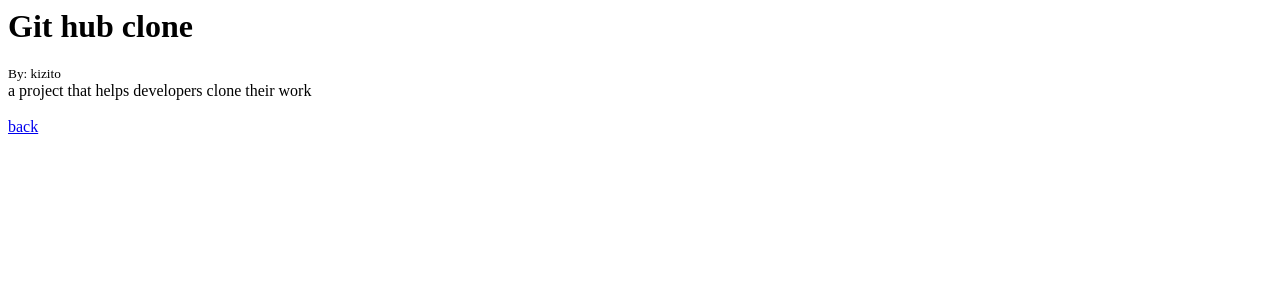
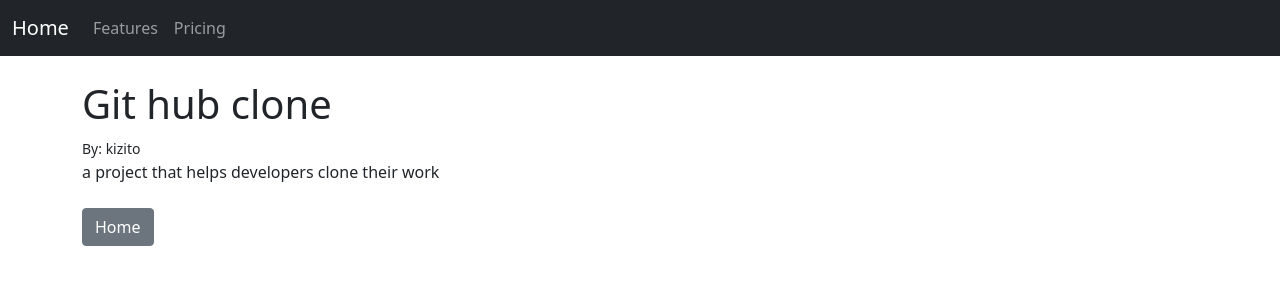
Before and after one commit to Kizito-Alberrt/project-review, a Django app: page /review/1 in a window 1280 px wide. Shown: the top 300 px of the page. Run offline with Django 3.2, Linux system fonts and the light colour scheme; data comes from the database, SQL or seed files in the repository; both versions use the stored data as it was after the commit.

Commit message:
modified templates

```diff
--- a/review/models.py
+++ b/review/models.py
@@ -5,6 +5,7 @@ from django.contrib.auth.models import User
 
 class Post(models.Model):
     title = models.CharField(max_length=300)
+    title_tag = models.CharField(max_length=300, default='review')
     author = models.ForeignKey(User, on_delete=models.CASCADE)
     body = models.TextField()
 
--- /dev/null
+++ b/review/templates/base.html
@@ -0,0 +1,52 @@
+<!doctype html>
+<html lang="en">
+  <head>
+    <!-- Required meta tags -->
+    <meta charset="utf-8">
+    <meta name="viewport" content="width=device-width, initial-scale=1">
+
+    <!-- Bootstrap CSS -->
+    <link href="https://cdn.jsdelivr.net/npm/bootstrap@5.0.0-beta3/dist/css/bootstrap.min.css" rel="stylesheet" integrity="sha384-eOJMYsd53ii+scO/bJGFsiCZc+5NDVN2yr8+0RDqr0Ql0h+rP48ckxlpbzKgwra6" crossorigin="anonymous">
+
+    <title>{% block title %} Review {% endblock %}</title>
+  </head>
+  <body>
+    <nav class="navbar navbar-expand-lg navbar-dark bg-dark">
+        <div class="container-fluid">
+          <a class="navbar-brand" href="{% url 'home' %}">Home</a>
+          <button class="navbar-toggler" type="button" data-bs-toggle="collapse" data-bs-target="#navbarNav" aria-controls="navbarNav" aria-expanded="false" aria-label="Toggle navigation">
+            <span class="navbar-toggler-icon"></span>
+          </button>
+          <div class="collapse navbar-collapse" id="navbarNav">
+            <ul class="navbar-nav">
+
+              <li class="nav-item">
+                <a class="nav-link" href="#">Features</a>
+              </li>
+              <li class="nav-item">
+                <a class="nav-link" href="#">Pricing</a>
+              </li>
+
+            </ul>
+          </div>
+        </div>
+      </nav>
+      <br>
+      <div class="container">
+    {% block content %}
+
+    {% endblock %}
+      </div>
+
+    <!-- Optional JavaScript; choose one of the two! -->
+
+    <!-- Option 1: Bootstrap Bundle with Popper -->
+    <script src="https://cdn.jsdelivr.net/npm/bootstrap@5.0.0-beta3/dist/js/bootstrap.bundle.min.js" integrity="sha384-JEW9xMcG8R+pH31jmWH6WWP0WintQrMb4s7ZOdauHnUtxwoG2vI5DkLtS3qm9Ekf" crossorigin="anonymous"></script>
+
+    <!-- Option 2: Separate Popper and Bootstrap JS -->
+    <!--
+    <script src="https://cdn.jsdelivr.net/npm/@popperjs/core@2.9.1/dist/umd/popper.min.js" integrity="sha384-SR1sx49pcuLnqZUnnPwx6FCym0wLsk5JZuNx2bPPENzswTNFaQU1RDvt3wT4gWFG" crossorigin="anonymous"></script>
+    <script src="https://cdn.jsdelivr.net/npm/bootstrap@5.0.0-beta3/dist/js/bootstrap.min.js" integrity="sha384-j0CNLUeiqtyaRmlzUHCPZ+Gy5fQu0dQ6eZ/xAww941Ai1SxSY+0EQqNXNE6DZiVc" crossorigin="anonymous"></script>
+    -->
+  </body>
+</html>
--- a/review/templates/review.html
+++ b/review/templates/review.html
@@ -1,3 +1,8 @@
+{% extends 'base.html' %}
+{% block title %}{{ post.title_tag }}{% endblock %}
+
+
+{% block content %}
 <h1>{{ post.title }}</h1>
 <small>By: {{ post.author}} </small><br>
 
@@ -5,4 +10,7 @@
 <br>
 <br>
 
-<a href="{% url 'home' %}">back</a>
+<a href="{% url 'home' %}" class="btn btn-secondary">Home</a>
+
+
+{% endblock %}
```
Also changed, not shown: review/templates/home.html (+10 -1 lines), db.sqlite3, review/migrations/0002_post_title_tag.py (added).
